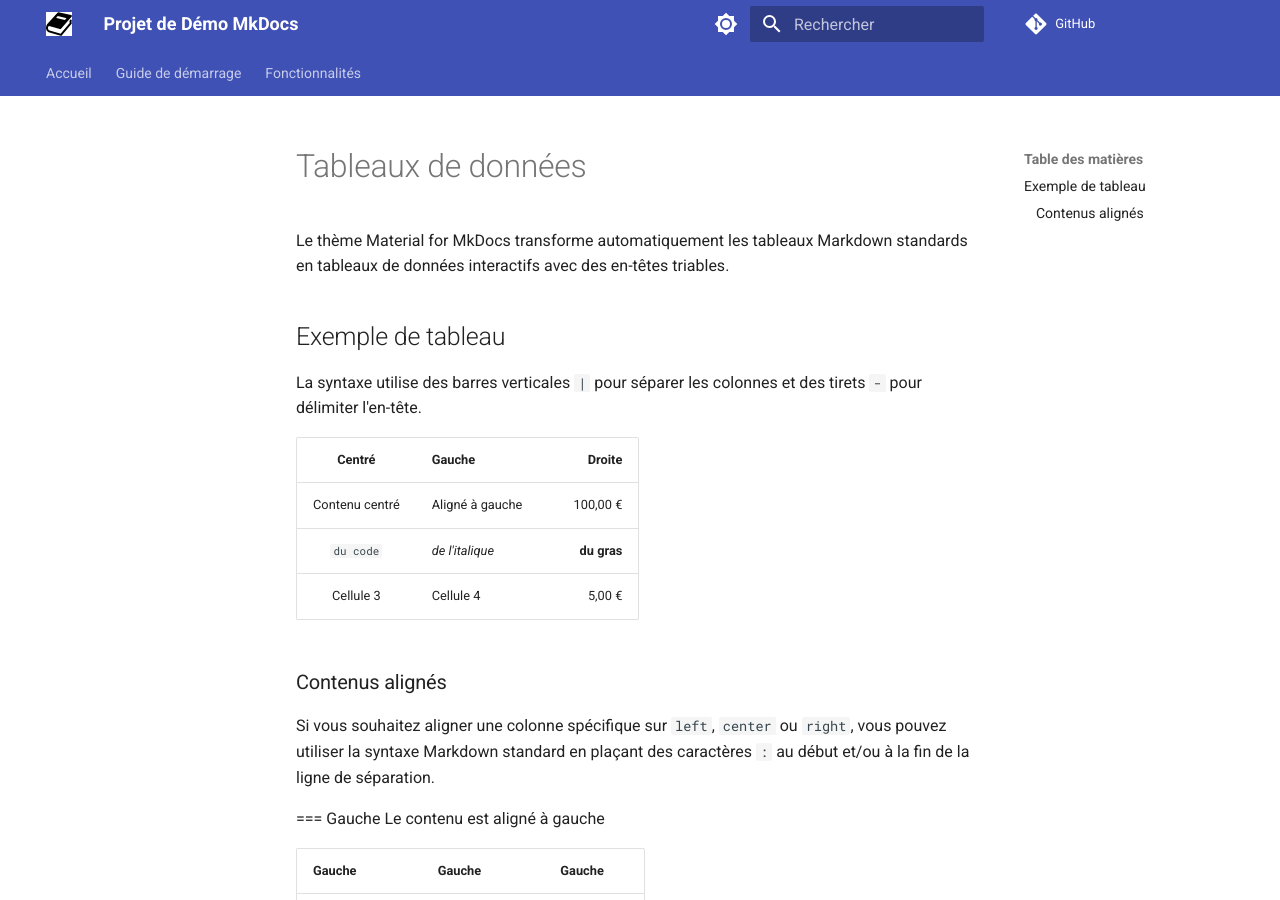
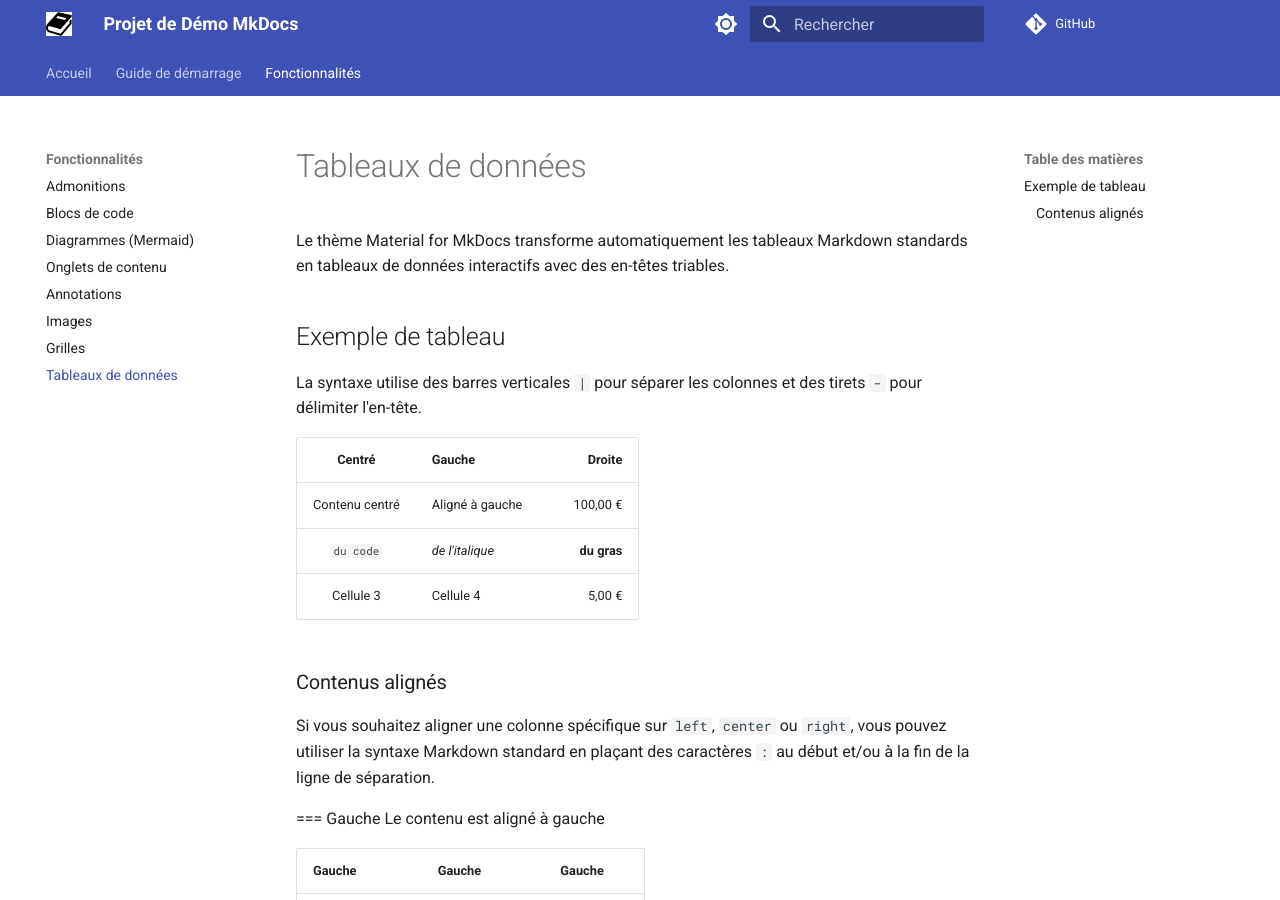
Before and after one commit to Elishaya13/mon-projet-demo-mkdocss, an MkDocs documentation site: the page built from docs/fonctionnalités/tableaux-de-données.md, in a window 1280 px wide and 900 px high. Built offline with MkDocs 1.6.1 and Material for MkDocs 9.7.7, drawn with Linux system fonts in a browser that asks for light colours; comment, search, counter and statistics services are not loaded.

Commit message:
Update mkdocs.yml

```diff
--- a/mkdocs.yml
+++ b/mkdocs.yml
@@ -73,3 +73,4 @@ nav:
     - 'Annotations': fonctionnalités/annotations.md
     - 'Images': fonctionnalités/images.md
     - 'Grilles': fonctionnalités/grilles.md
+    - 'Tableaux de données' : fonctionnalités/tableaux-de-données.md
```
